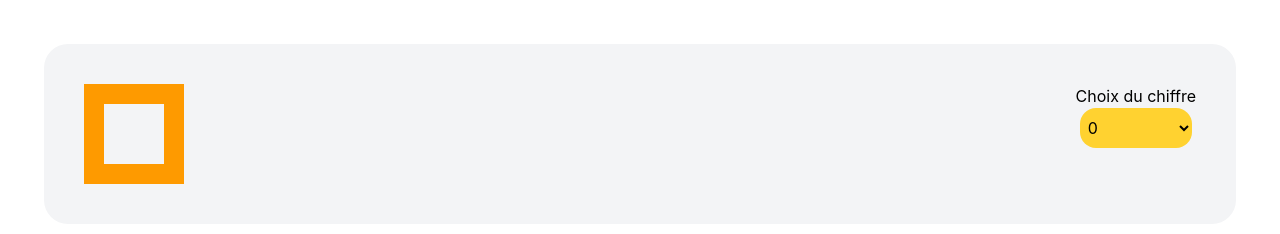
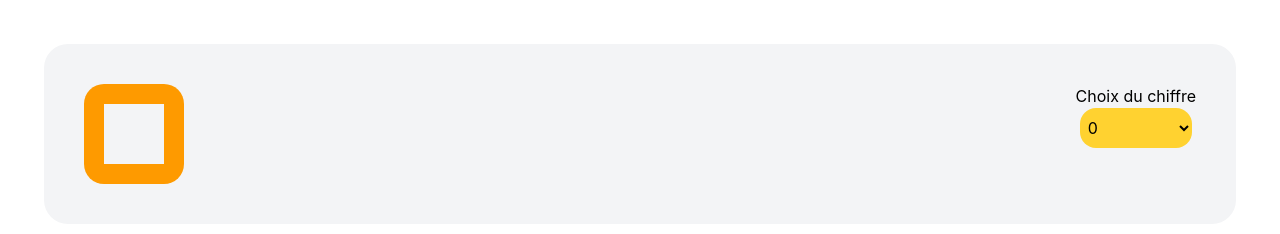
Before and after one commit to YALNEZAMI/NeuroneGame, a React (Vite) app: page / in a window 1280 px wide. Shown: the top 234 px of the page. Built offline with nearby package versions, Linux system fonts and the light colour scheme.

Commit message:
arrondire les coins des chiffres

```diff
--- a/src/App.tsx
+++ b/src/App.tsx
@@ -66,9 +66,10 @@ function App() {
               {row.map((bit, j) => (
                 <div
                   key={`${i}-${j}`}
-                  className={`w-5 h-5 ${
-                    bit === 1 ? "bg-amber-500" : "bg-gray-100"
-                  }`}
+                  className={`w-5 h-5
+                     ${bit === 1 ? "bg-amber-500" : "bg-gray-100"}
+                  ${i==0&&j==0?'rounded-tl-3xl':''} ${i==row.length-1&&j==row.length-1?'rounded-br-3xl':''} ${i==0&&j==row.length-1?'rounded-tr-3xl':''} ${i==row.length-1&&j==0?'rounded-bl-3xl':''}
+                  `}
                 />
               ))}
             </div>
```
